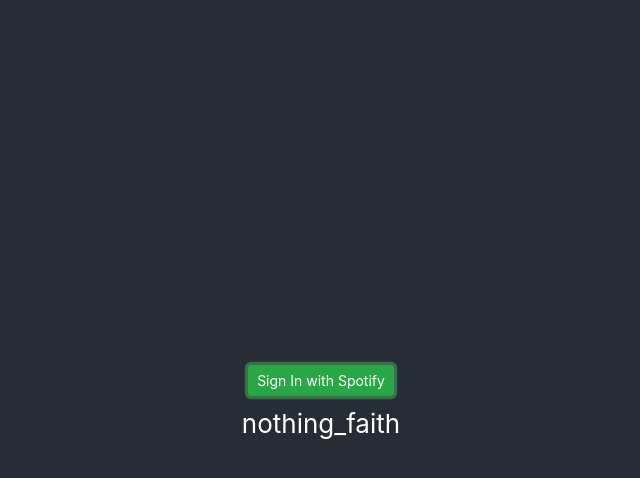
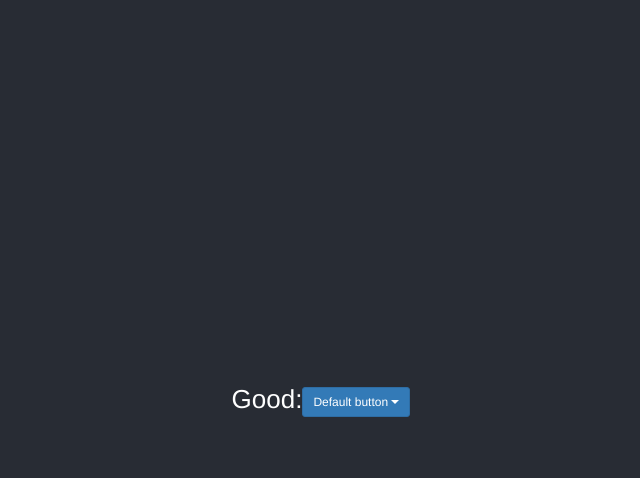
Before and after one commit to mchen0037/gmc-frontend, a React (Create React App) app: page / in a window 1280 px wide. Both pictures are taken after a click on the button "Sign In with Spotify". Shown: the top 478 px of the page, without its empty margins (319-959 px from the left). Built offline with nearby package versions, Linux system fonts and the light colour scheme.

Commit message:
Added one dropdown menu

```diff
--- a/package.json
+++ b/package.json
@@ -3,8 +3,11 @@
   "version": "0.1.0",
   "private": true,
   "dependencies": {
-    "bootstrap": "^4.1.3",
+    "bootstrap": "^3.3.7",
+    "jquery": "^3.3.1",
+    "popper": "^1.0.1",
     "react": "^16.6.3",
+    "react-bootstrap": "^0.32.4",
     "react-dom": "^16.6.3",
     "react-scripts": "2.1.1"
   },
--- a/src/App.js
+++ b/src/App.js
@@ -1,13 +1,87 @@
 import React, { Component } from 'react';
 import './App.css';
 import Login from './components/login.jsx';
+import TrainingSelection from './components/TrainingSelection.jsx';
+
+// var data = require('./assets/js/fakedata.json');
+
+//From https://api.spotify.com/v1/me
+// https://api.spotify.com/v1/me/playlists
+let userInfoFromServer = {
+  user: {
+    display_name: 'nothing_faith',
+    id: 'some_id_string',
+  },
+  playlists: [
+    {
+      id: 'some_playlist_id1',
+      name: "good",
+      tracks: [
+        {
+          name: 'song 1',
+          duration: 1000
+        },
+        {
+          name: 'song 2',
+          duration: 2000
+        }
+      ]
+    },
+    {
+      id: 'some_playlist_id2',
+      name: "bad",
+      tracks: [
+        {
+          name: 'song 3',
+          duration: 3000
+        },
+        {
+          name: 'song 4',
+          duration: 4000
+        }
+      ]
+    }
+  ]
+};
+
 
 class App extends Component {
+
+  constructor(props) {
+    super(props)
+    this.state = {
+      user: {},
+      playlists: {}
+    }
+    this.login = this.login.bind(this);
+  }
+
+  login() {
+    this.setState(
+      { user: userInfoFromServer.user,
+        playlists: userInfoFromServer.playlists
+      });
+  }
+
   render() {
+    console.log(this.state)
     return (
       <div className="App">
         <header className="App-header">
-        <Login/>
+          { !this.state.user.display_name ?
+            <Login handleLogin={this.login} user={this.state.user}/>
+            :
+            <div>
+              <TrainingSelection
+                playlists={this.state.playlists}
+              />
+              {/* <div>{this.state.user.display_name} is signed in. </div>
+              {this.state.playlists.map( (playlist) =>
+                <li>{playlist.name}</li>
+              )} */}
+            </div>
+          }
+
         </header>
       </div>
     );
--- /dev/null
+++ b/src/components/TrainingSelection.jsx
@@ -0,0 +1,32 @@
+import React, {Component} from 'react';
+import {DropdownButton, MenuItem} from 'react-bootstrap';
+// import {MenuItem} from 'react-bootstrap';
+
+class TrainingSelection extends Component {
+
+  constructor(props) {
+    super(props)
+  }
+
+  //make axios calls here, then pass state up to App.js
+
+  render() {
+    console.log("props: " , this.props)
+    return(
+      <div>
+        <div className="dropdown">
+          Good:
+          <DropdownButton title="Default button"
+            id="dropdown-size-medium"
+            className='btn btn-primary btn-sm m-2'>
+            {this.props.playlists.map(playlist =>
+              <MenuItem eventKey="1">{playlist.name}</MenuItem>
+            )}
+          </DropdownButton>
+        </div>
+      </div>
+    )
+  }
+}
+
+export default TrainingSelection;
--- a/src/components/login.jsx
+++ b/src/components/login.jsx
@@ -1,76 +1,25 @@
 import React, {Component} from 'react';
-
-//From https://api.spotify.com/v1/me
-// https://api.spotify.com/v1/me/playlists
-let userInfoFromServer = {
-  user: {
-    display_name: 'nothing_faith',
-    id: 'some_id_string',
-  },
-  playlists: [
-    {
-      id: 'some_playlist_id1',
-      name: "good",
-      tracks: [
-        {
-          name: 'song 1',
-          duration: 1000
-        },
-        {
-          name: 'song 2',
-          duration: 2000
-        }
-      ]
-    },
-    {
-      id: 'some_playlist_id2',
-      name: "bad",
-      tracks: [
-        {
-          name: 'song 3',
-          duration: 3000
-        },
-        {
-          name: 'song 4',
-          duration: 4000
-        }
-      ]
-    }
-  ]
-};
 
 class Login extends Component {
 
   constructor(props) {
     super(props)
-    this.login = this.login.bind(this);
-    this.state = {
-      user: {},
-      playlists: {}
-    }
   }
 
-  login() {
-    this.setState(
-      { user: userInfoFromServer.user,
-        playlists: userInfoFromServer.playlists
-      });
-  }
+  //make axios calls here, then pass state up to App.js
 
   render() {
-    console.log('hey');
-    console.log(this.state)
     return(
       <div>
         <button
           className='btn btn-success btn-sm m-2'
-          onClick={this.login}
+          onClick={this.props.handleLogin}
           >
           Sign In with Spotify
         </button>
-        {this.state.user.display_name ?
-          <div>{this.state.user.display_name}</div> :
-          <div>Pls sign in</div>
+        {this.props.user.display_name ?
+          <div>{this.props.user.display_name} is logged in.</div> :
+          <div>Please Sign in!</div>
         }
       </div>
     )
```
Also changed, not shown: 1 other file (tests, documents, lock files or other folders).
